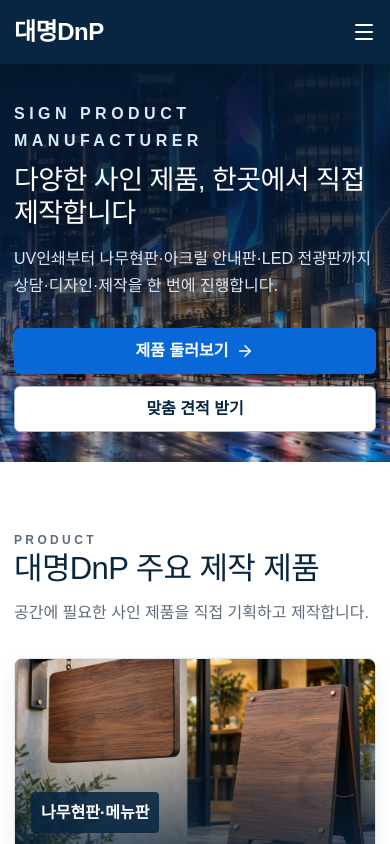
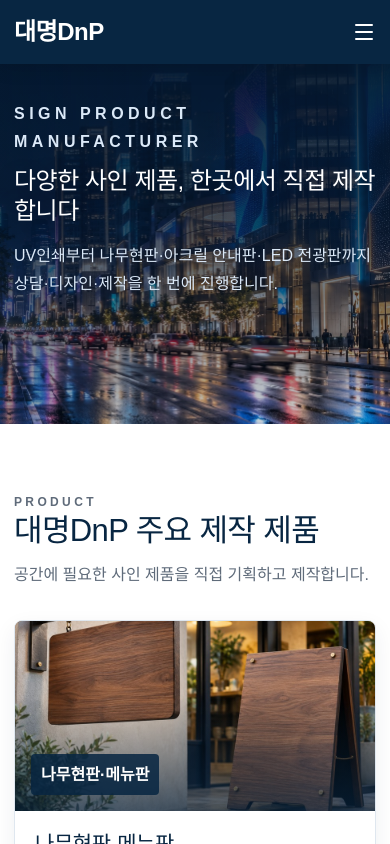
Before and after one commit to sg40331-afk/dmdnp0909, a Next.js app: page / in a window 390 px wide. Shown: the top 844 px of the page. Built offline with nearby package versions, Linux system fonts and the light colour scheme.

Commit message:
Tighten homepage hero copy

```diff
--- a/app/globals.css
+++ b/app/globals.css
@@ -58,8 +58,8 @@ img { max-width: 100%; display: block; }
 .hero-inner { position: relative; z-index: 2; display: grid; grid-template-columns: minmax(0, 680px); align-items: center; gap: 28px; padding: 46px 0 42px; }
 .kicker { margin: 0 0 10px; color: #8fc5ff; font-size: 12px; font-weight: 900; letter-spacing: .28em; text-transform: uppercase; }
 h1, h2, h3 { color: var(--navy); line-height: 1.25; letter-spacing: -.02em; }
-.hero h1 { margin: 0 0 16px; color: #fff; font-size: clamp(27px, 3.2vw, 38px); max-width: 620px; line-height: 1.2; text-shadow: 0 8px 26px rgba(0,0,0,.28); }
-.hero p { max-width: 620px; color: #dbe9f8; font-size: 18px; }
+.hero h1 { margin: 0 0 16px; color: #fff; font-size: clamp(24px, 2.7vw, 32px); max-width: 560px; line-height: 1.26; text-shadow: 0 8px 26px rgba(0,0,0,.28); }
+.hero p { max-width: 560px; color: #dbe9f8; font-size: 17px; line-height: 1.75; }
 .hero-actions, .cta-actions { display: flex; gap: 12px; flex-wrap: wrap; margin-top: 28px; }
 .hero-machine { min-height: 315px; border-radius: 10px; border: 1px solid rgba(255,255,255,.75); box-shadow: var(--shadow); position: relative; overflow: hidden; background: #dce8f2; }
 .hero-machine img { object-fit: cover; }
@@ -309,7 +309,7 @@ textarea { min-height: 140px; resize: vertical; }
   .brand-caption { display: none; }
   .hero-inner { padding: 36px 0 30px; }
   .hero::before { background-image: linear-gradient(180deg, rgba(6,24,46,.94) 0%, rgba(6,24,46,.74) 44%, rgba(6,24,46,.18) 100%), url("/dmdnp-assets/hero-city-night.jpg"); background-position: 70% center; animation-duration: 24s; }
-  .hero h1 { font-size: 27px; }
+  .hero h1 { font-size: 24px; }
   .hero p { font-size: 16px; }
   .grid-3, .grid-2, .portfolio-grid, .audience-grid, .process-row, .footer-grid, .form-row { grid-template-columns: 1fr; }
   .section { padding: 58px 0; }
--- a/app/page.tsx
+++ b/app/page.tsx
@@ -56,10 +56,6 @@ export default function Home() {
               <p className="kicker">SIGN PRODUCT MANUFACTURER</p>
               <h1>다양한 사인 제품, 한곳에서 직접 제작합니다</h1>
               <p>UV인쇄부터 나무현판·아크릴 안내판·LED 전광판까지 상담·디자인·제작을 한 번에 진행합니다.</p>
-              <div className="hero-actions">
-                <Link className="button button-blue" href="/products">제품 둘러보기 <ArrowRight size={18} /></Link>
-                <Link className="button button-outline" href="/contact">맞춤 견적 받기</Link>
-              </div>
             </div>
           </div>
         </section>
```
